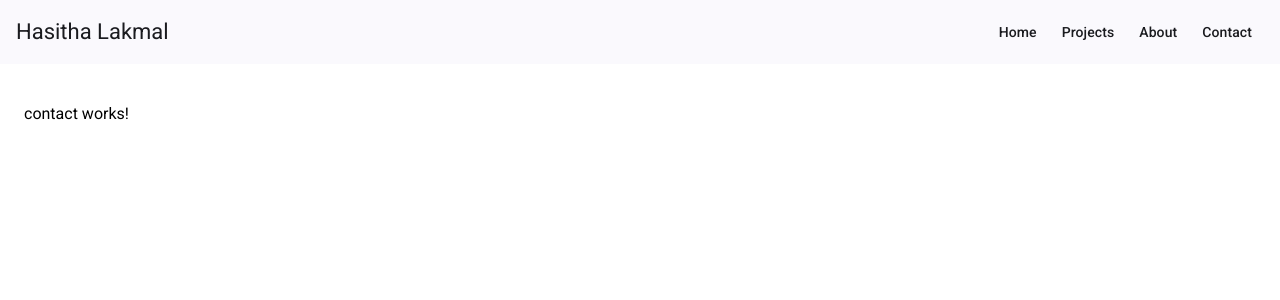
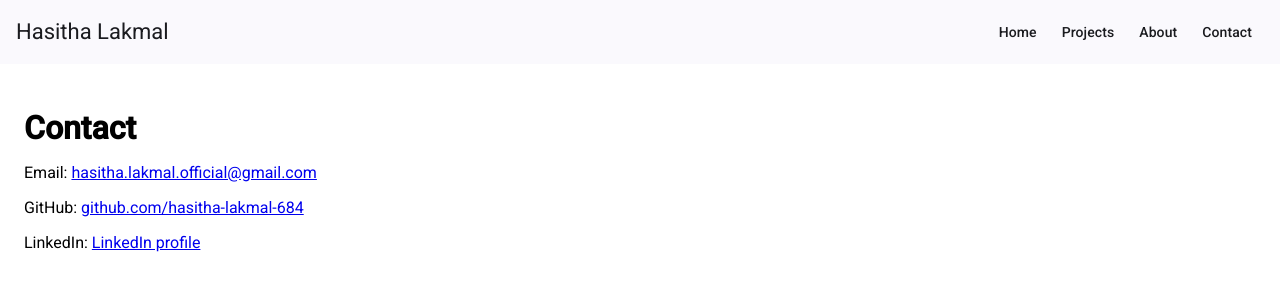
Before and after one commit to hasitha-lakmal-684/portfolio-web, an Angular app: page /contact in a window 1280 px wide. Shown: the top 300 px of the page. Built offline with nearby package versions, Linux system fonts and the light colour scheme.

Commit message:
feat: add contact page with professional links

```diff
--- a/src/app/pages/contact/contact.component.html
+++ b/src/app/pages/contact/contact.component.html
@@ -1 +1,5 @@
-<p>contact works!</p>
+<h1>Contact</h1>
+
+<p>Email: <a href="mailto:hasitha.lakmal.official@gmail.com">hasitha.lakmal.official&#64;gmail.com</a> </p>
+<p>GitHub: <a href="https://github.com/hasitha-lakmal-684" target="_blank">github.com/hasitha-lakmal-684</a></p>
+<p>LinkedIn: <a href="https://lk.linkedin.com/in/hasithalakmal" target="_blank">LinkedIn profile</a> </p>
```
